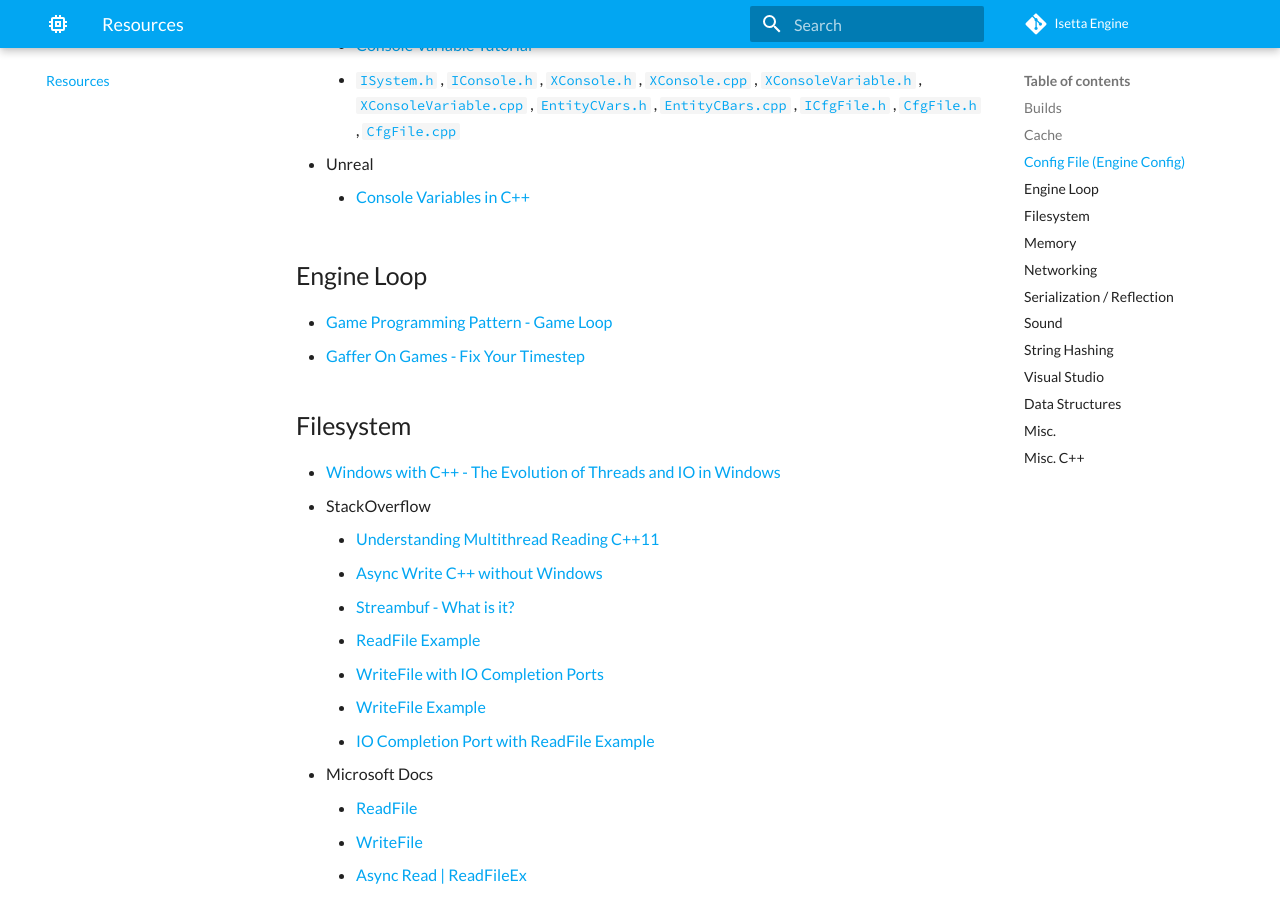
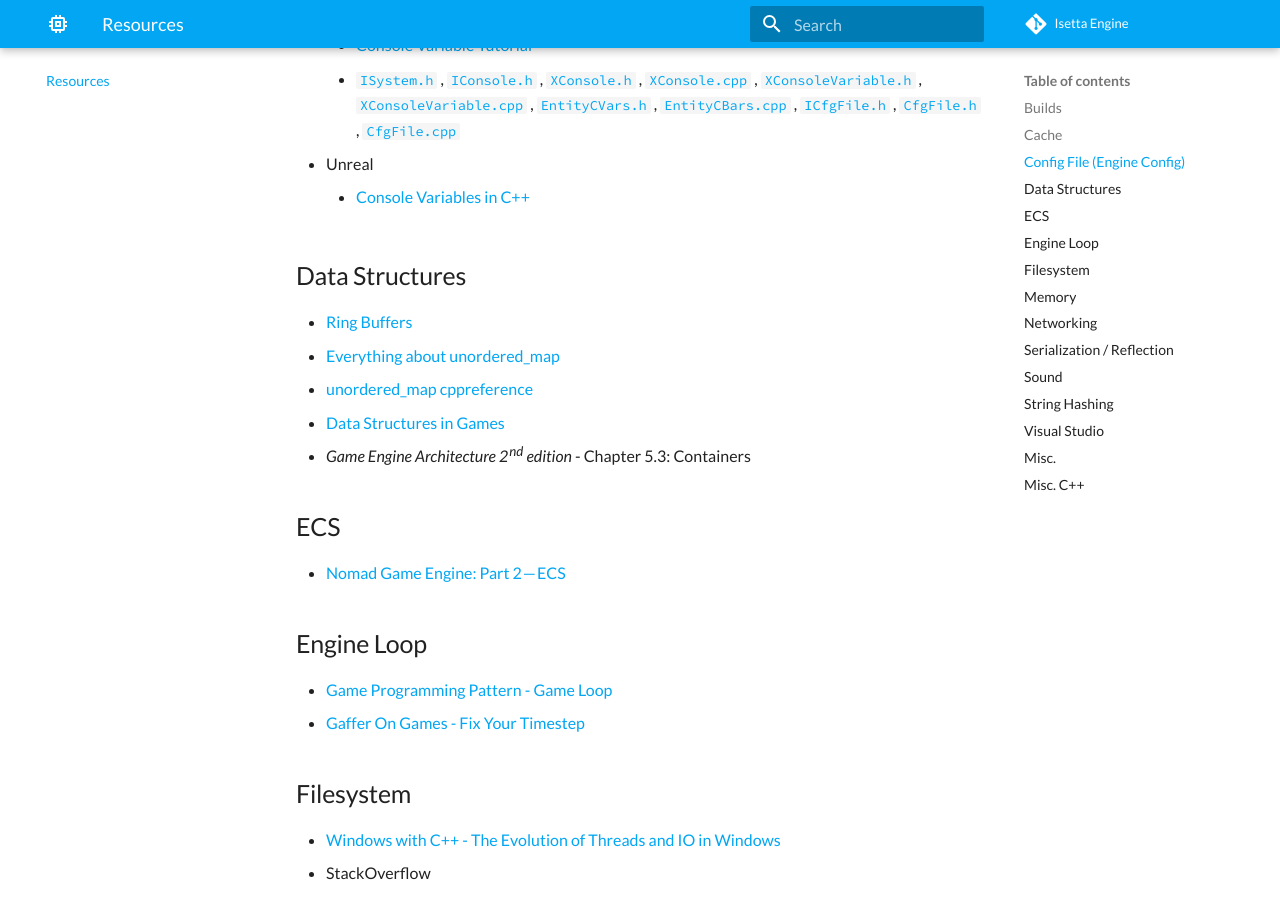
Before and after one commit to Isetta-Team/Isetta-Website-Raw, an MkDocs documentation site: the page built from docs/resources.md, in a window 1280 px wide and 900 px high, scrolled down 923 px. Built offline with MkDocs 1.6.1 and Material for MkDocs 9.7.7, drawn with Linux system fonts in a browser that asks for light colours; comment, search, counter and statistics services are not loaded; some of the changed text lies outside the part shown.

Commit message:
Added ECS

```diff
--- a/docs/resources.md
+++ b/docs/resources.md
@@ -37,6 +37,16 @@ Useful articles/resources we used during the development of Isetta
     , [`CfgFile.cpp`](https://github.com/aws/lumberyard/blob/master/dev/Code/Tools/RC/ResourceCompiler/CfgFile.cpp)
 * Unreal
     * [Console Variables in C++](https://api.unrealengine.com/INT/Programming/Development/Tools/ConsoleManager/index.html)
+
+## Data Structures
+* [Ring Buffers](https://embeddedartistry.com/blog/2017/4/6/circular-buffers-in-cc)
+* [Everything about unordered_map](https://codeforces.com/blog/entry/21853)
+* [unordered_map cppreference](https://en.cppreference.com/w/cpp/container/unordered_map)
+* [Data Structures in Games](http://enemyhideout.com/2016/05/games-101-data-structures-in-games/)
+* *Game Engine Architecture 2nd edition* - Chapter 5.3: Containers
+
+## ECS
+* [Nomad Game Engine: Part 2 — ECS](https://medium.com/@savas/nomad-game-engine-part-2-ecs-9132829188e5)
 
 ## Engine Loop
 * [Game Programming Pattern - Game Loop](http://gameprogrammingpatterns.com/game-loop.html)
```
Also changed, not shown: other parts of docs/resources.md (+0 -7 lines).
